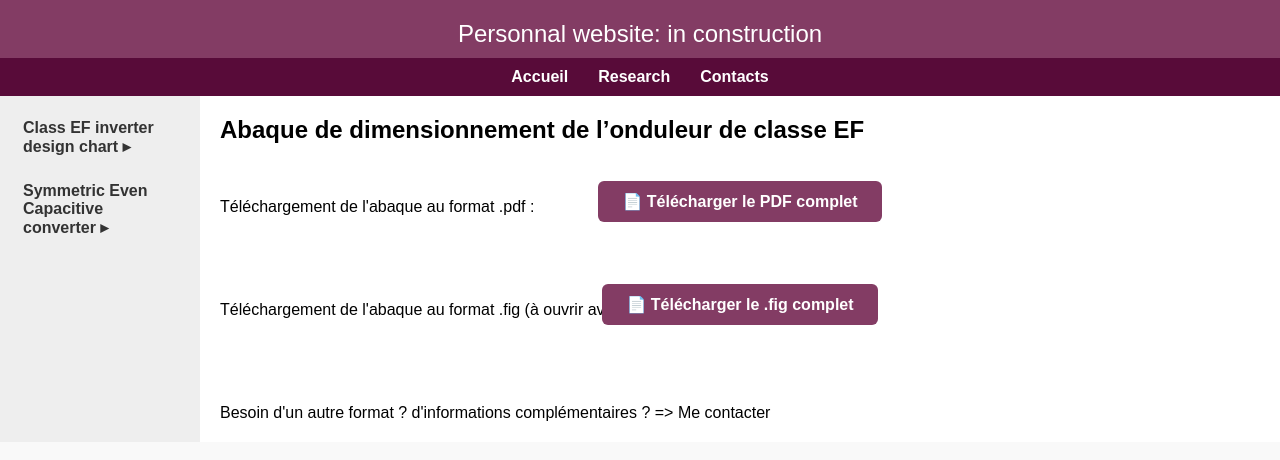
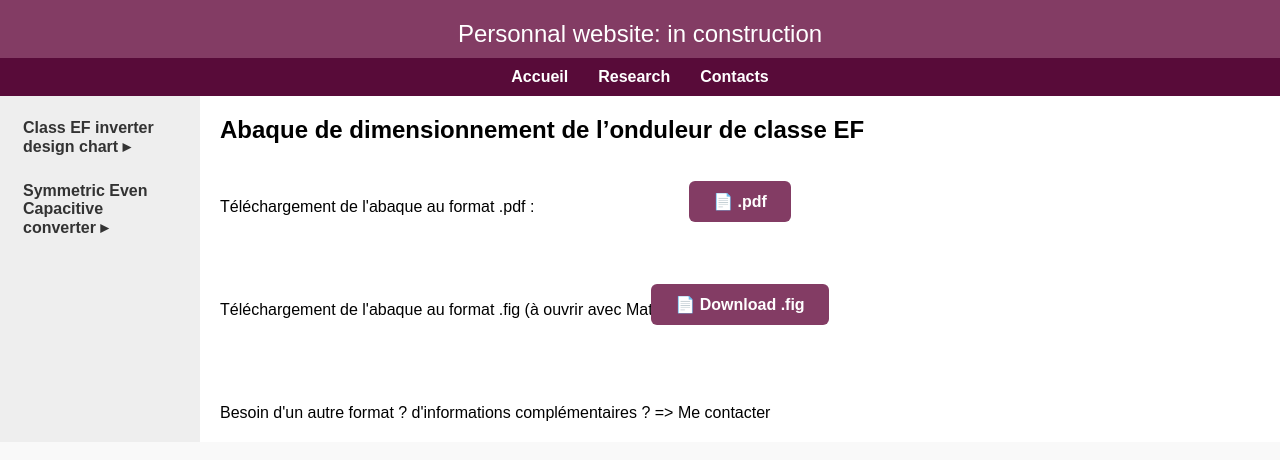
Before and after one commit to bdaire/bdaire.github.io, a Jekyll site: the page built from research_chart_link.md, in a window 1280 px wide. Shown: the top 460 px of the page. Built offline with Jekyll 4.4.1, drawn with Linux system fonts in a browser that asks for light colours.

Commit message:
Update research_chart_link.md

```diff
--- a/research_chart_link.md
+++ b/research_chart_link.md
@@ -12,7 +12,7 @@ title: Research
 <div style="text-align: center; margin-bottom: 90px; margin-top: -24px;">
   <a href="/assets/pdf/chart_EF.pdf" download
      style="background-color: #833c64; color: white; padding: 12px 24px; border-radius: 6px; text-decoration: none; font-weight: bold;">
-    📄 Télécharger le PDF complet
+    📄 .pdf
   </a>
 </div>
 
@@ -21,7 +21,7 @@ title: Research
 <div style="text-align: center; margin-bottom: 90px; margin-top: -24px;">
   <a href="/assets/other/chart_EF.fig" download
      style="background-color: #833c64; color: white; padding: 12px 24px; border-radius: 6px; text-decoration: none; font-weight: bold;">
-    📄 Télécharger le .fig complet
+    📄 Download .fig
   </a>
 </div>
 
```
